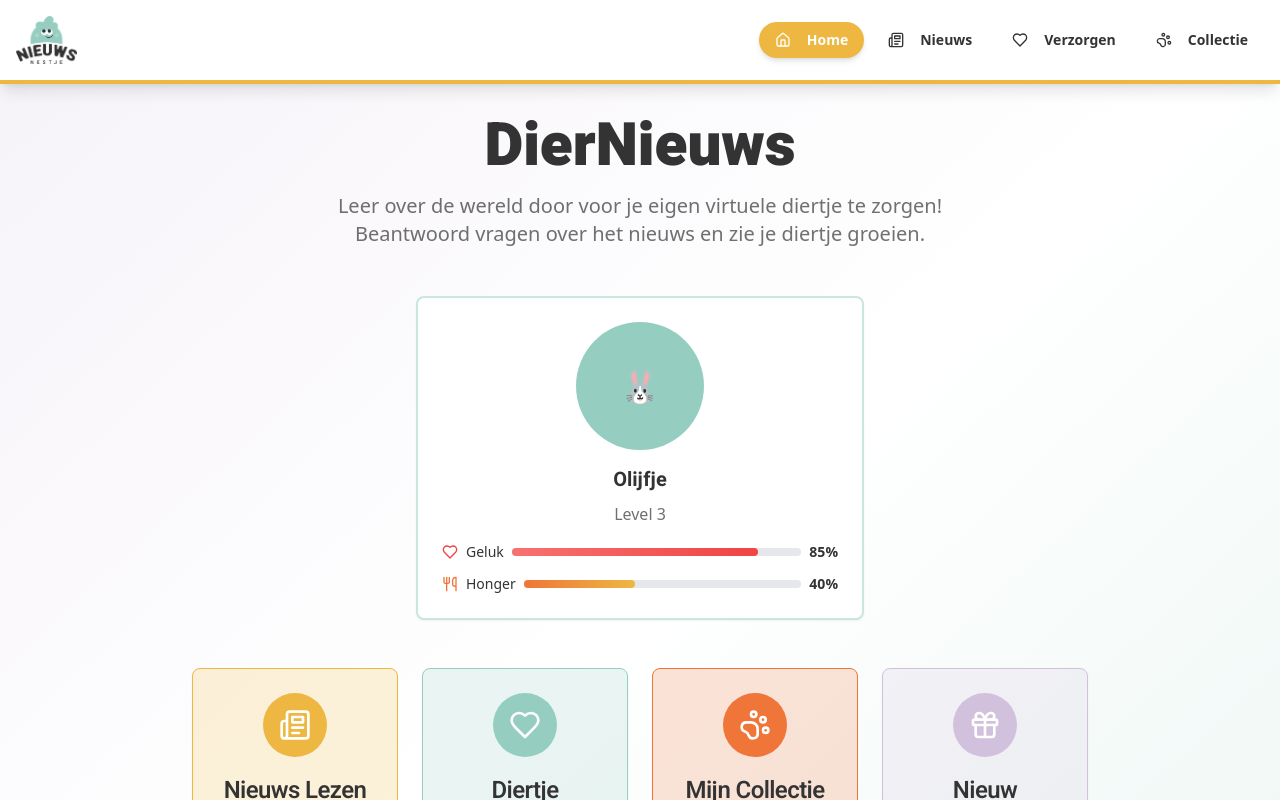
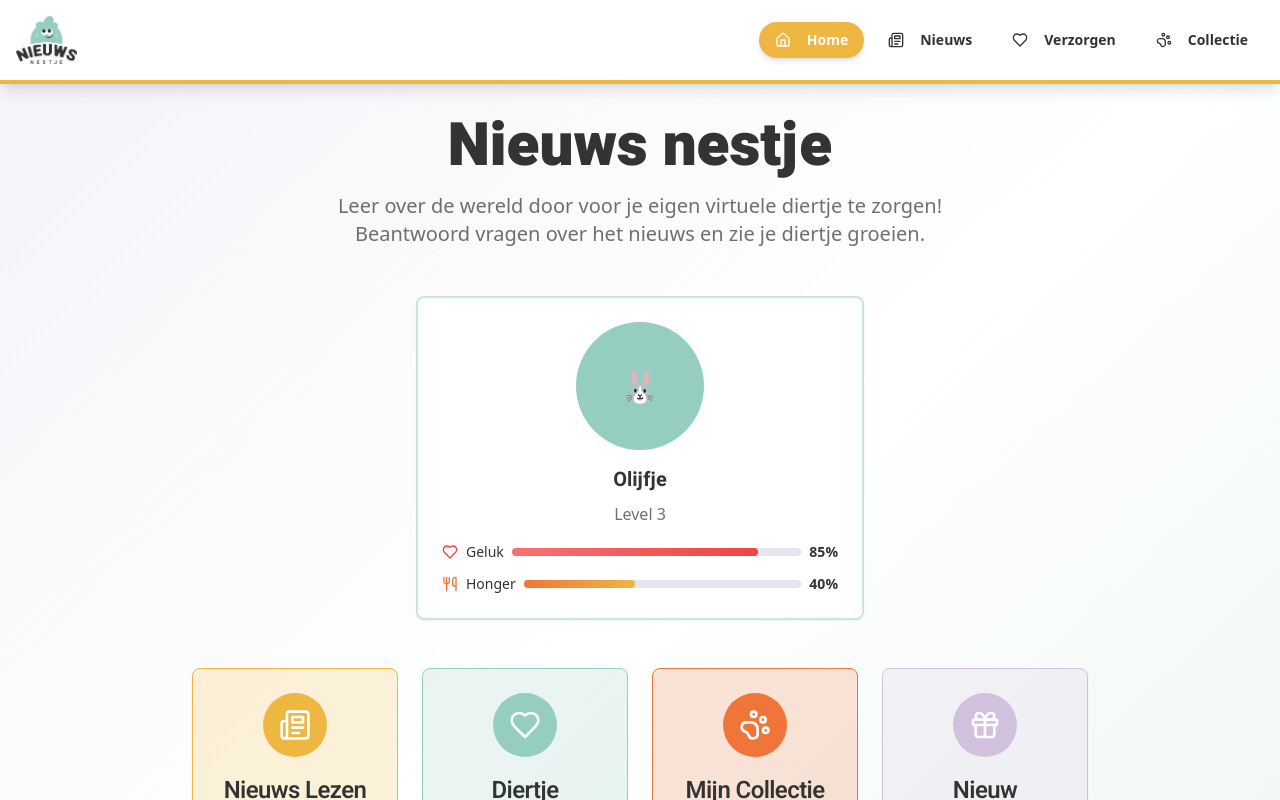
Before and after one commit to SaphivdLaan/Nieuwsnestje, a React (Vite) app: page / in a window 1280 px wide. Shown: the top 800 px of the page. Built offline with nearby package versions, Linux system fonts and the light colour scheme.

Commit message:
Rename app to "Nieuws nestje"
Update the app title.

```diff
--- a/index.html
+++ b/index.html
@@ -4,7 +4,7 @@
   <head>
     <meta charset="UTF-8" />
     <meta name="viewport" content="width=device-width, initial-scale=1.0" />
-    <title>DierNieuws - Leer nieuws met je virtuele diertje!</title>
+    <title>Nieuws nestje - Leer nieuws met je virtuele diertje!</title>
     <meta name="description" content="Een educatief platform waar kinderen nieuws leren door voor virtuele diertjes te zorgen" />
     <meta name="author" content="Lovable" />
 
@@ -12,7 +12,7 @@
     <link rel="preconnect" href="https://fonts.gstatic.com" crossorigin>
     <link href="https://fonts.googleapis.com/css2?family=Heebo:wght@100;200;300;400;500;600;700;800;900&display=swap" rel="stylesheet">
 
-    <meta property="og:title" content="DierNieuws - Leer nieuws met je virtuele diertje!" />
+    <meta property="og:title" content="Nieuws nestje - Leer nieuws met je virtuele diertje!" />
     <meta property="og:description" content="Een educatief platform waar kinderen nieuws leren door voor virtuele diertjes te zorgen" />
     <meta property="og:type" content="website" />
     <meta property="og:image" content="https://lovable.dev/opengraph-image-p98pqg.png" />
--- a/src/pages/Index.tsx
+++ b/src/pages/Index.tsx
@@ -26,7 +26,7 @@ const Index = () => {
       <div className="container mx-auto px-4 py-8">
         <div className="text-center mb-12">
           <h1 className="font-heebo-black font-black text-6xl text-theme-dark mb-4">
-            DierNieuws
+            Nieuws nestje
           </h1>
           <p className="text-xl text-theme-dark/70 max-w-2xl mx-auto">
             Leer over de wereld door voor je eigen virtuele diertje te zorgen!
```
